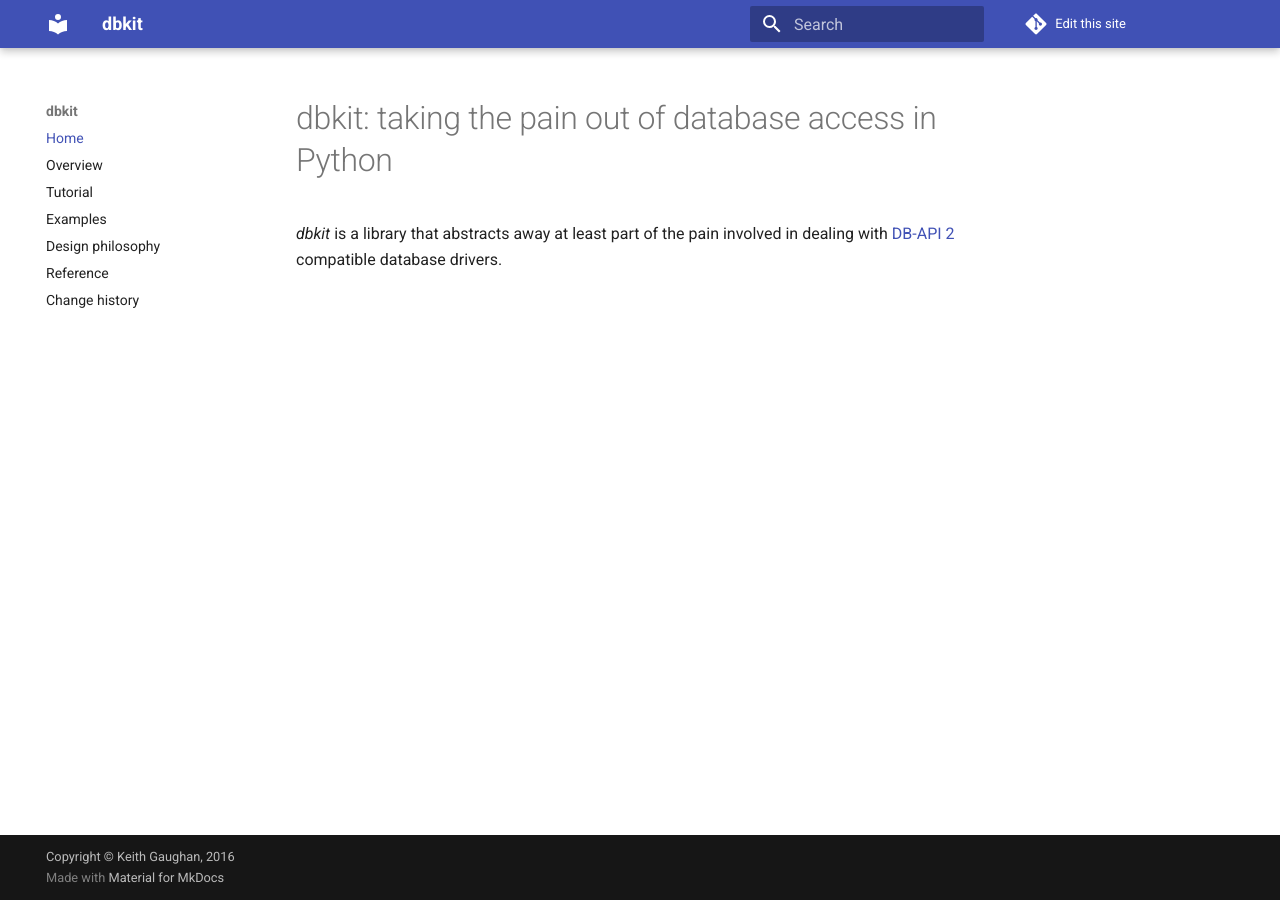
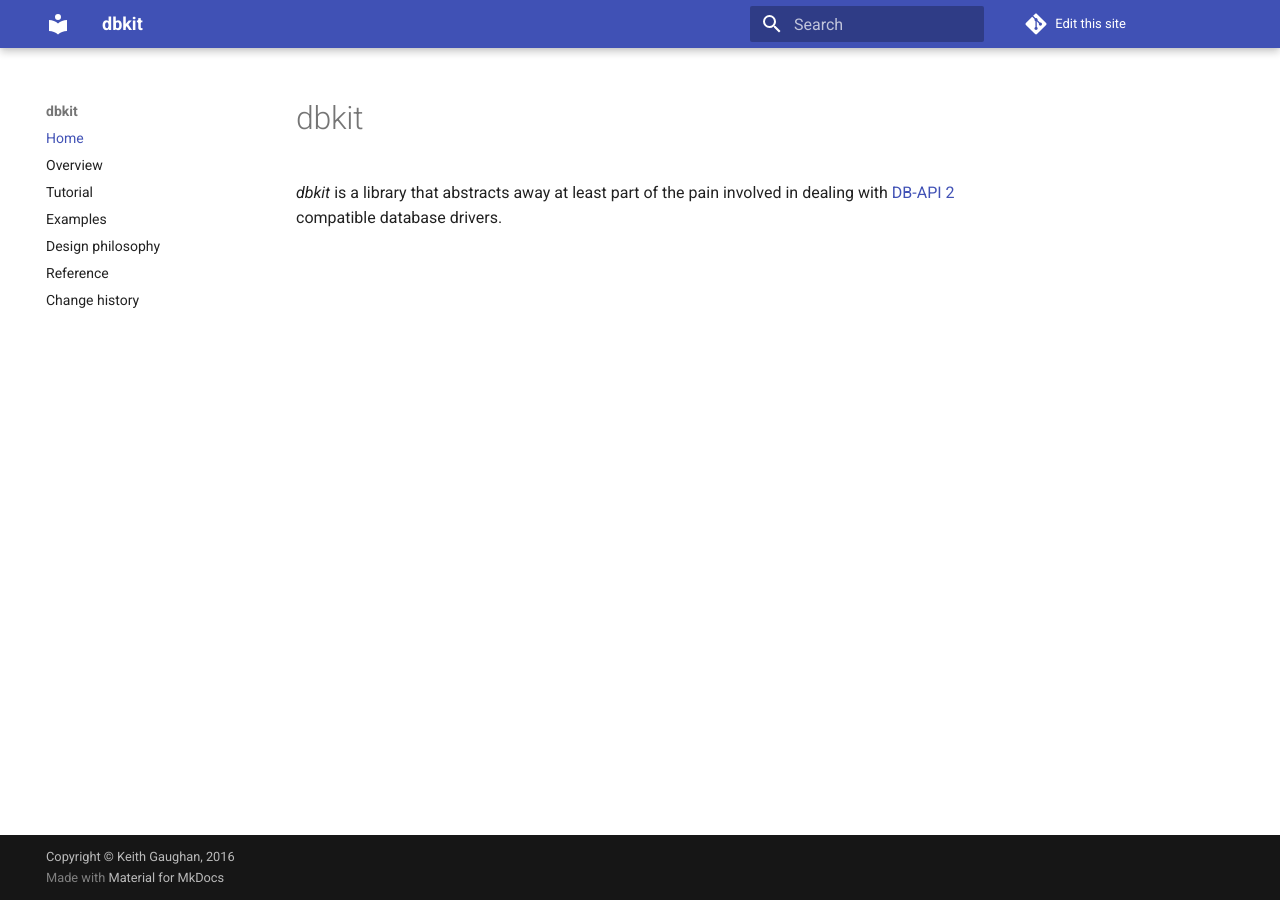
Before and after one commit to kgaughan/dbkit, an MkDocs documentation site: the page built from docs/index.md, in a window 1280 px wide. Built offline with MkDocs 1.6.1 and Material for MkDocs 9.7.7, drawn with Linux system fonts in a browser that asks for light colours; comment, search, counter and statistics services are not loaded.

Commit message:
Minor tweaks

```diff
--- a/docs/index.md
+++ b/docs/index.md
@@ -1,6 +1,6 @@
-# dbkit: taking the pain out of database access in Python
+# dbkit
 
-*dbkit* is a library that abstracts away at least part of the pain
-involved in dealing with [DB-API 2] compatible database drivers.
+*dbkit* is a library that abstracts away at least part of the pain involved in
+dealing with [DB-API 2] compatible database drivers.
 
 [DB-API 2]: http://www.python.org/dev/peps/pep-0249/
--- a/pyproject.toml
+++ b/pyproject.toml
@@ -91,11 +91,15 @@ fmt = [
 ]
 
 [tool.hatch.envs.docs]
+dependencies = []
 features = ["docs"]
 
 [tool.hatch.envs.docs.scripts]
 build = [
 	"mkdocs build",
+]
+serve = [
+	"mkdocs serve",
 ]
 
 [tool.isort]
```
